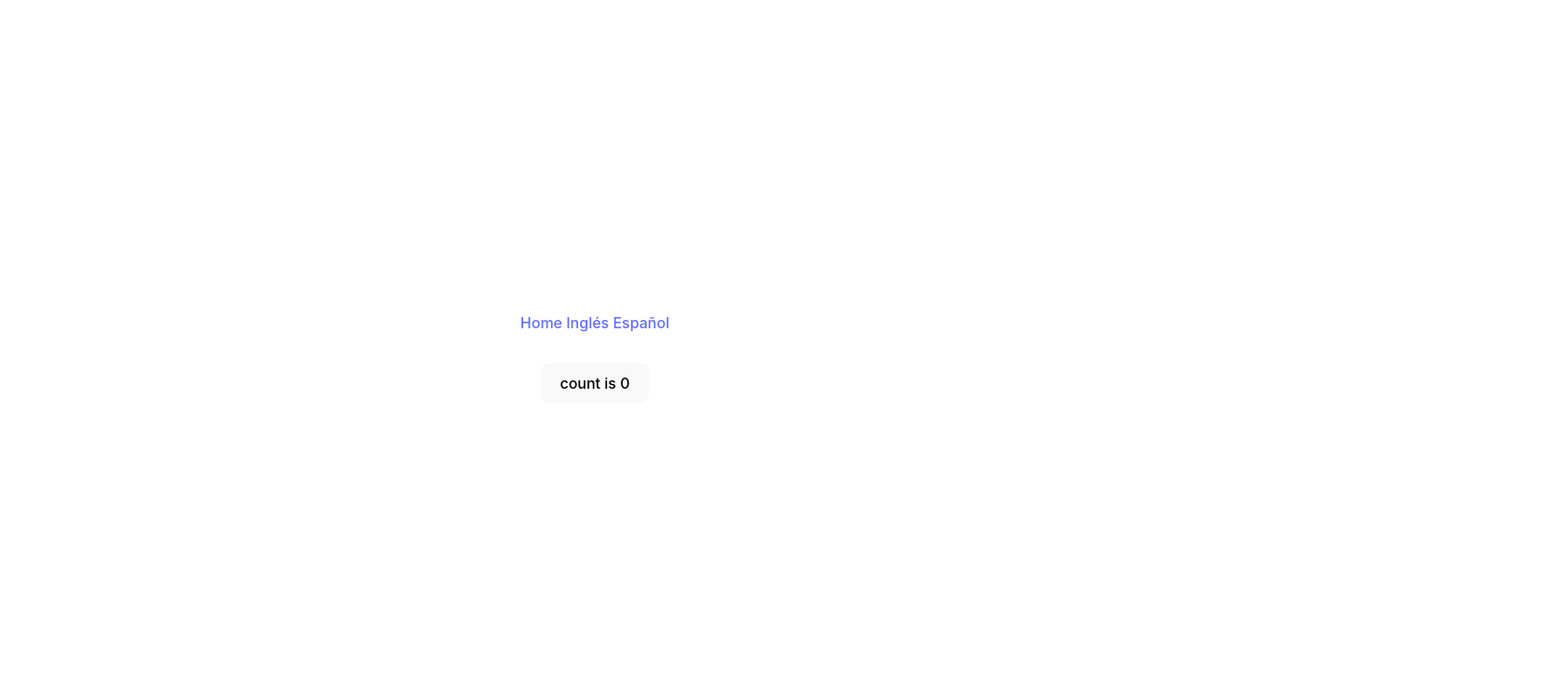
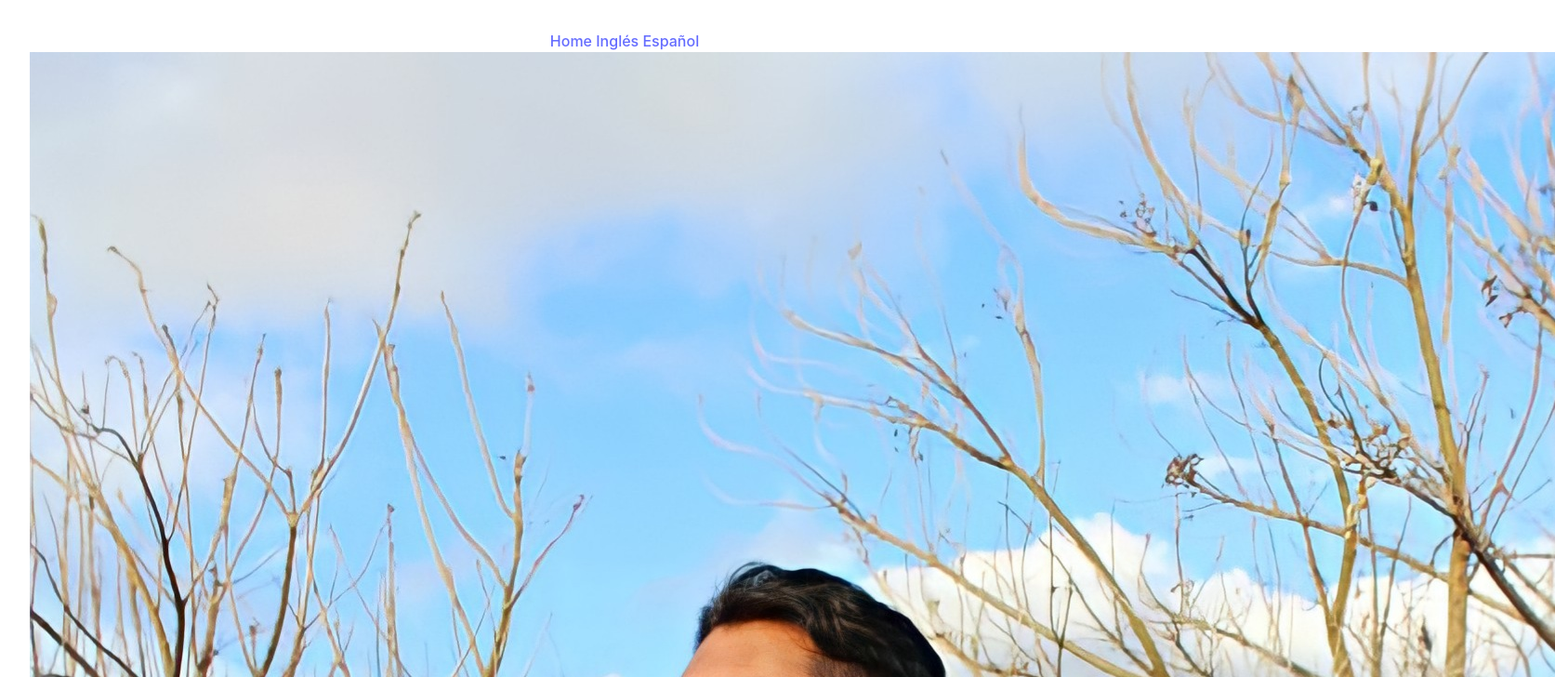
Before and after one commit to MartinDeLaCruz69/Contador-Martin, a React (Vite) app: page / in a window 1280 px wide. Shown: the top 728 px of the page at 93% size, 1673 px wide, since content can reach past the window. Built offline with nearby package versions, Linux system fonts and the light colour scheme.

Commit message:
Feat: Profile picture is added

```diff
--- a/src/App.jsx
+++ b/src/App.jsx
@@ -6,6 +6,9 @@ function App() {
   return (
     <div className="App">
       <Navbar/>
+      <div className='foto'>
+        <img className='image' src='./image.jpg' alt='perfil'></img>
+      </div>
       <div className="card">
         <button onClick={() => setCount((count) => count + 1)}>
           count is {count}
--- a/src/config/localitation/i18next.js
+++ b/src/config/localitation/i18next.js
@@ -3,7 +3,6 @@ import { initReactI18next } from "react-i18next";
 import LanguageDetector from "i18next-browser-languagedetector";
 import * as enL from "../language/english.json";
 import * as esL from "../language/spanish.json";
-
 i18n.use(LanguageDetector).use(initReactI18next).init({
     resources: {
         en: {
--- a/src/context/context.jsx
+++ b/src/context/context.jsx
@@ -5,7 +5,6 @@ const initialState = {
 export const GlobalContext = createContext(initialState);
 export const GlobalProvider = ({ children }) => {
     const [state, setState] = useState(initialState);
-
     const add = () => {
         setState((current) => ({ ...current, count: current.count + 1}));
     };
--- a/src/main.jsx
+++ b/src/main.jsx
@@ -5,7 +5,6 @@ import './index.css'
 import { GlobalProvider } from './context/context';
 import { I18nextProvider } from "react-i18next";
 import i18n from "./config/localitation/i18next";
-
 ReactDOM.createRoot(document.getElementById('root')).render(
   <React.StrictMode>
   <I18nextProvider i18n={i18n}>
```
Also changed, not shown: public/image.jpg (added).
